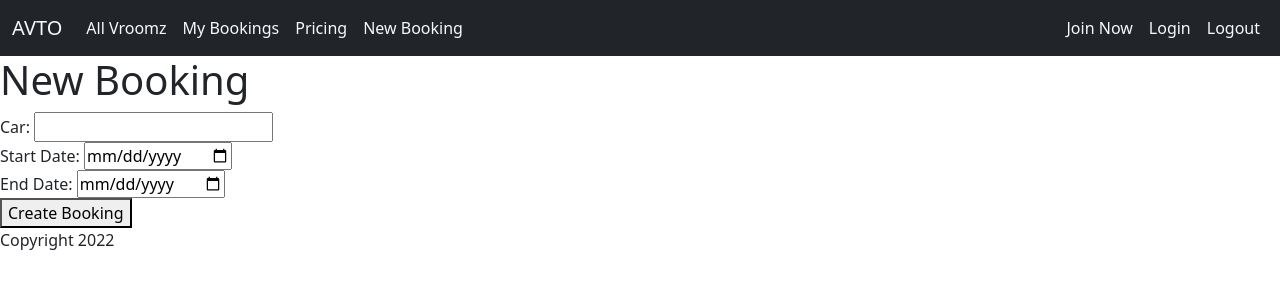
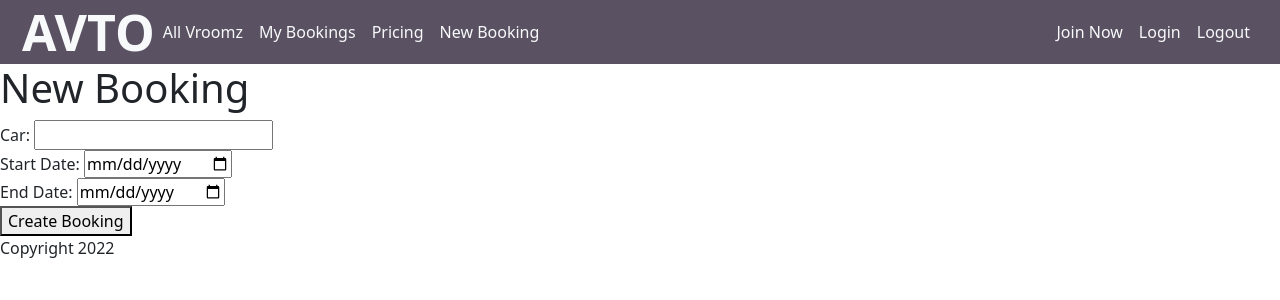
Before and after one commit to rubygomez/avto-frontend, a React (Vite) app: page /bookings/new in a window 1280 px wide. Shown: the top 300 px of the page. Built offline with nearby package versions, Linux system fonts and the light colour scheme; no server answers.

Commit message:
sum attempts at index grid

```diff
--- a/src/CarsIndex.jsx
+++ b/src/CarsIndex.jsx
@@ -1,20 +1,78 @@
 
 export function CarsIndex(props) {
     return (
+        // <div>
+        //     <h1>All Vroomz</h1>
+        //     {props.cars.map((car) => (
+        //         <div key={car.id}>
+        //             <h1>{car.year} {car.make} {car.model}</h1>
+        //             <img src={car.image_url} />
+        //             <h2><strong>Description: </strong></h2>
+        //             <p>Color: {car.color}</p>
+        //             <p>Seats: {car.seats}</p>
+        //             <p>Transmission: {car.transmission}</p>
+        //             <p>Rate: {car.rate}</p>
+        //             <button onClick={() => props.onShowCar(car)}>More Info</button>
+        //         </div>
+
+        //     ))}
+        // </div>
+
+        // <div>
+        //     <h1>All Vroomz</h1>
+        //     {props.cars.map((car) => (
+        //         <div key={car.id} className="card mb-4" style={{ maxWidth: "540px "}}>
+        //             <div>
+        //                 <div className="row g-0">
+        //                     <div className="col-md-4">
+        //                         <img src={car.image_url} className="img-fluid rounded-start" alt={`${car.year} ${car.make} ${car.model}`} />
+        //                     </div>
+        //                 </div>
+        //                 <div className="col-md-8">
+        //                     <div className="card-body">
+        //                         <h5 className="card-title">{car.year} {car.make} {car.model}</h5>
+        //                         <p className="card-text"><strong>Description: </strong></p>
+        //                         <p className="card-text">Color: {car.color}</p>
+        //                         <p className="card-text">Seats: {car.seats}</p>
+        //                         <p className="card-text">Transmission: {car.transmission}</p>
+        //                         <p className="card-text">Rate: {car.rate}</p>
+        //                         <button onClick={() => props.onShowCar(car)}>More Info</button>
+        //                     </div>
+        //                 </div>
+        //             </div>
+        //         </div>
+        //     ))}
+        // </div>
+
         <div>
             <h1>All Vroomz</h1>
-            {props.cars.map((car) => (
-                <div key={car.id}>
-                    <h1>{car.year} {car.make} {car.model}</h1>
-                    <img src={car.image_url} />
-                    <h2><strong>Description: </strong></h2>
-                    <p>Color: {car.color}</p>
-                    <p>Seats: {car.seats}</p>
-                    <p>Transmission: {car.transmission}</p>
-                    <p>Rate: {car.rate}</p>
-                    <button onClick={() => props.onShowCar(car)}>More Info</button>
-                </div>
-            ))}
+            <div className="row row-cols-1 row-cols-md-2">
+                {props.cars.map((car) => (
+                    <div key={car.id} className="col mb-">
+                        <div className="card" style={{ maxWidth: "540px"}}>
+                            <div className="row g-0">
+                                <div style={{ maxHeight: "200px", width: "100%"}}>
+                                    <img src={car.image_url} className="img-fluid rounded-start" alt={`${car.year} ${car.make} &{car.model}`} style={{ width:"100%", height: "200px", objectFit:"cover" }} />
+                                </div>
+                                <div className="col-md-8">
+                                    <div className="card-body">
+                                        <h5 className="card-title">{car.year} {car.make} {car.model}</h5>
+                                        <p className="card-text"><strong>Description:</strong></p>
+                                        <p className="card-text">Color: {car.color}</p>
+                                        <p className="card-text">Seats: {car.seats}</p>
+                                        <p className="card-text">Transmission: {car.transmission}</p>
+                                        <p className="card-text">Rate: {car.rate}</p>
+                                        <button onClick={() => props.onShowCar(car)}>More Info</button>
+                                    </div>
+
+                                </div>
+                            </div>
+                        </div>
+                    </div>
+                ))}
+            </div>
         </div>
+
+
     )
 }
--- a/src/Content.jsx
+++ b/src/Content.jsx
@@ -75,6 +75,7 @@ export function Content() {
   return (
     <main>
       <Routes>
+        {/* <Route path="/home" element={<} */}
         <Route path="/signup" element={<Signup />} />
         <Route path="/login" element={<Login />} />
         <Route path="/logout" element={<LogoutLink />} />
--- a/src/Header.jsx
+++ b/src/Header.jsx
@@ -3,9 +3,9 @@ import { Link } from "react-router-dom";
 export function Header() {
     return (
       <header>
-        <nav className="navbar navbar-expand-lg bg-dark">
+        <nav className="navbar navbar-expand-lg" style={{ height: "64px", padding: "0 10px",backgroundColor: "rgb(90,82,99" }}>
           <div className="container-fluid">
-            <a className="navbar-brand text-light" href="/">AVTO</a>
+            <Link to="/home" className="nav-link text-light" style={{fontSize: "50px"}}><strong>AVTO</strong></Link>
             <button className="navbar-toggler" type="button" data-bs-toggle="collapse" data-bs-target="#navbarNav" aria-controls="navbarNav" aria-expanded="false" aria-label="Toggle navigation">
               <span className="navbar-toggler-icon"></span>
             </button>
--- a/src/index.css
+++ b/src/index.css
@@ -1,9 +1,3 @@
 html {
   scroll-behavior: smooth;
 }
-
-.sign-link {
-  border: 1px solid #ffffff;
-  padding: 5px 10px;
-  border-radius: 4px;
-}
```
